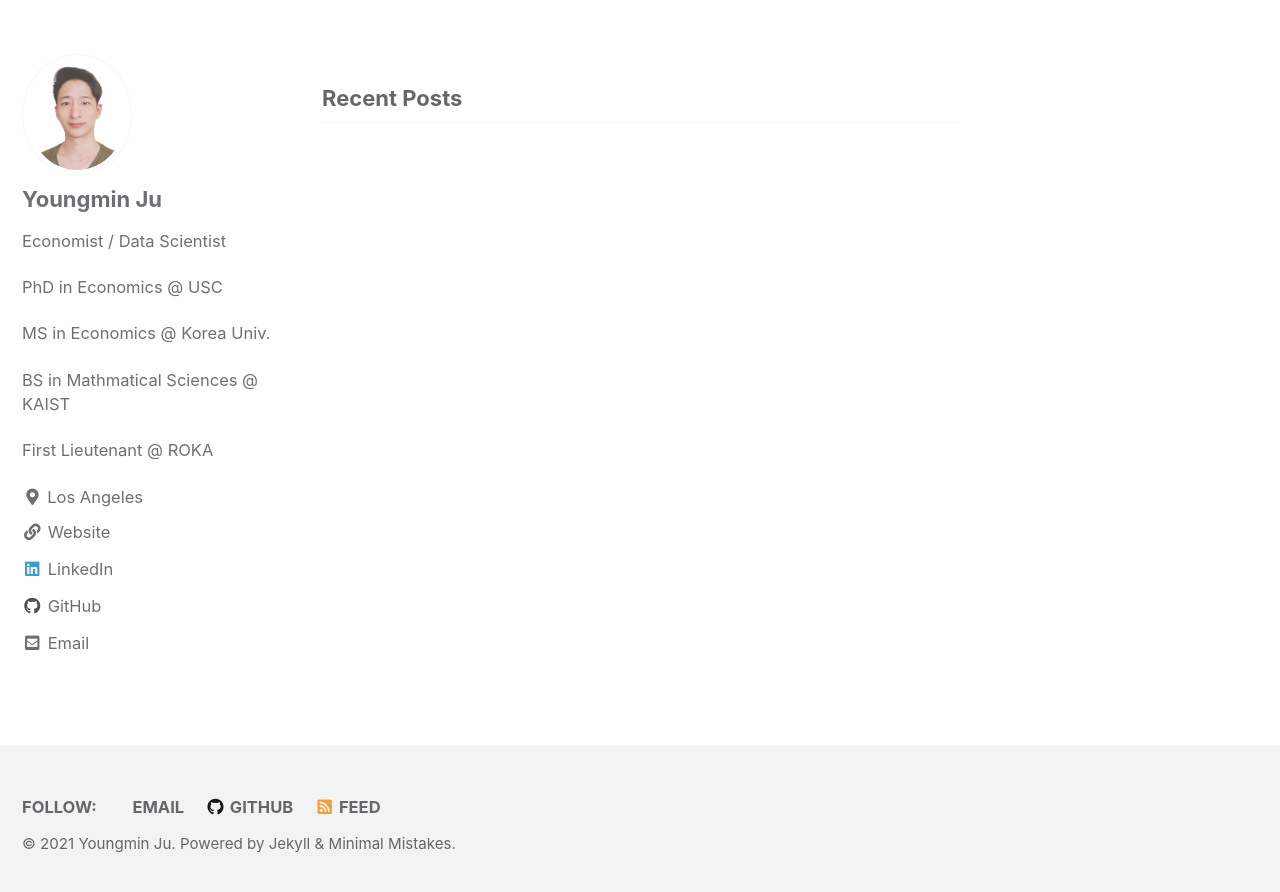
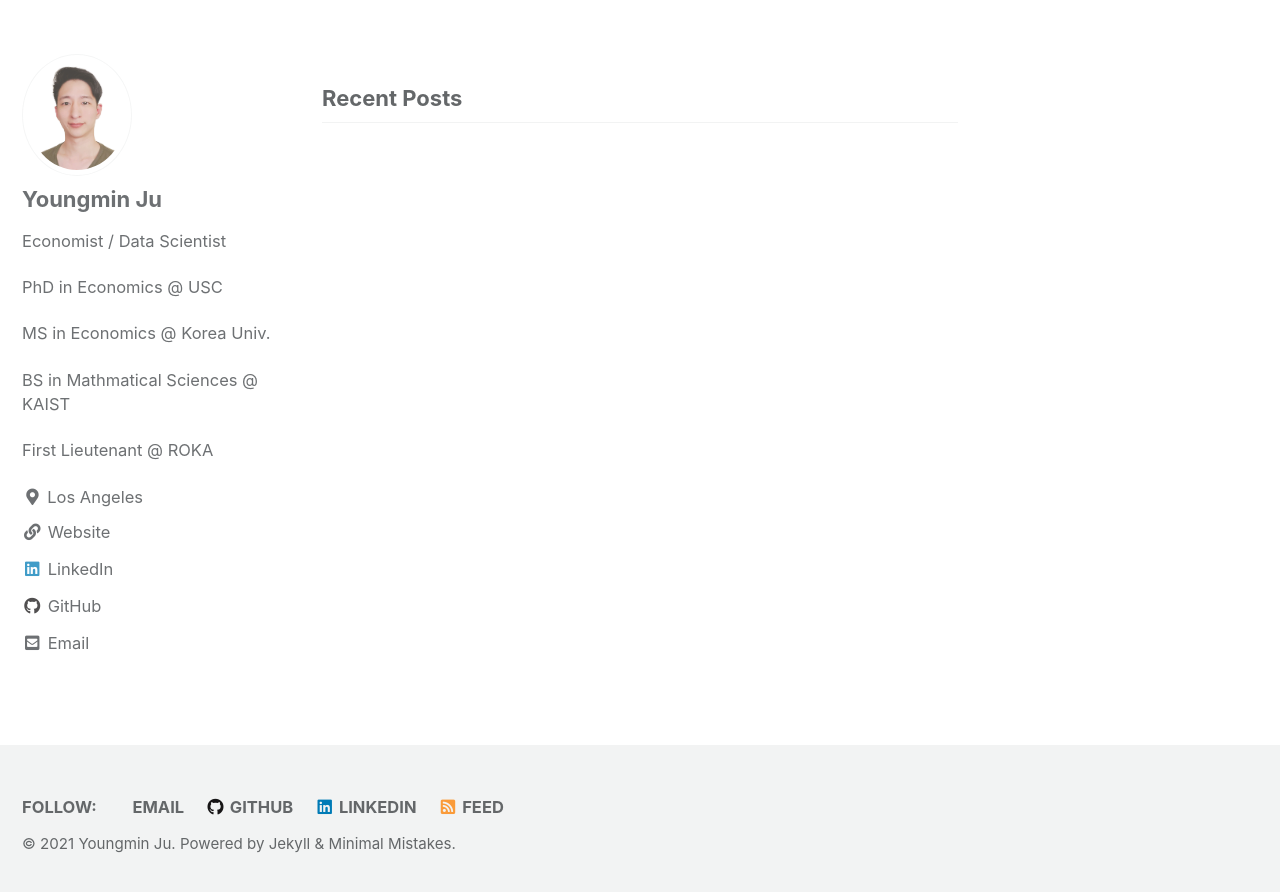
Before and after one commit to ymju86/ymju86.github.io, a Jekyll site: the page built from index.html, in a window 1280 px wide and 900 px high, scrolled down 609 px. Shown: the top 892 px of the window. Built offline with Jekyll 4.4.1, drawn with Linux system fonts in a browser that asks for light colours; cached includes are drawn as plain includes; the list of posts is cut into pages by our own code.

Commit message:
Update _config.yml

```diff
--- a/_config.yml
+++ b/_config.yml
@@ -135,6 +135,9 @@
     - label: "GitHub"
       icon: "fab fa-fw fa-github"
       url: "https://github.com/ymju86"
+    - label: "LinkedIn"
+      icon: "fab fa-fw fa-linkedin"
+      url: "https://www.linkedin.com/in/youngmin-ju/"
     - label: "GitLab"
       icon: "fab fa-fw fa-gitlab"
       # url:
```
